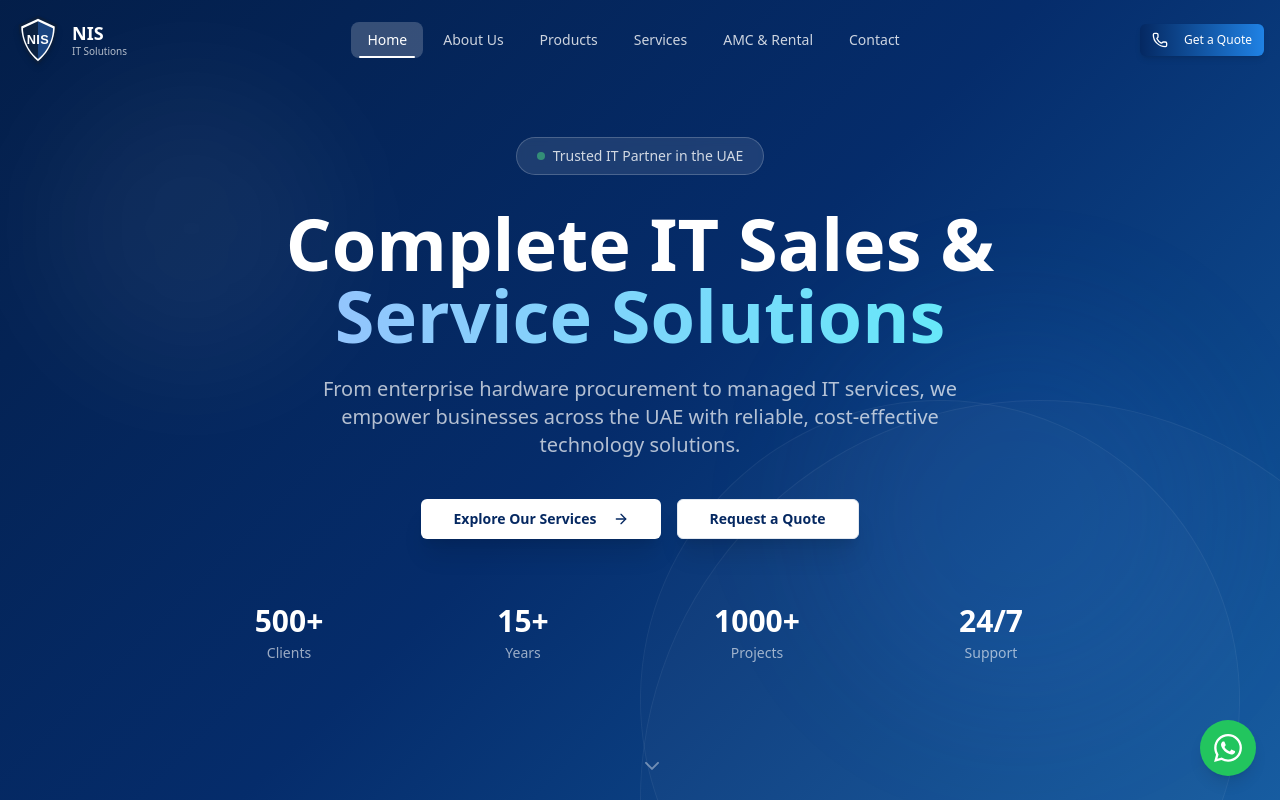
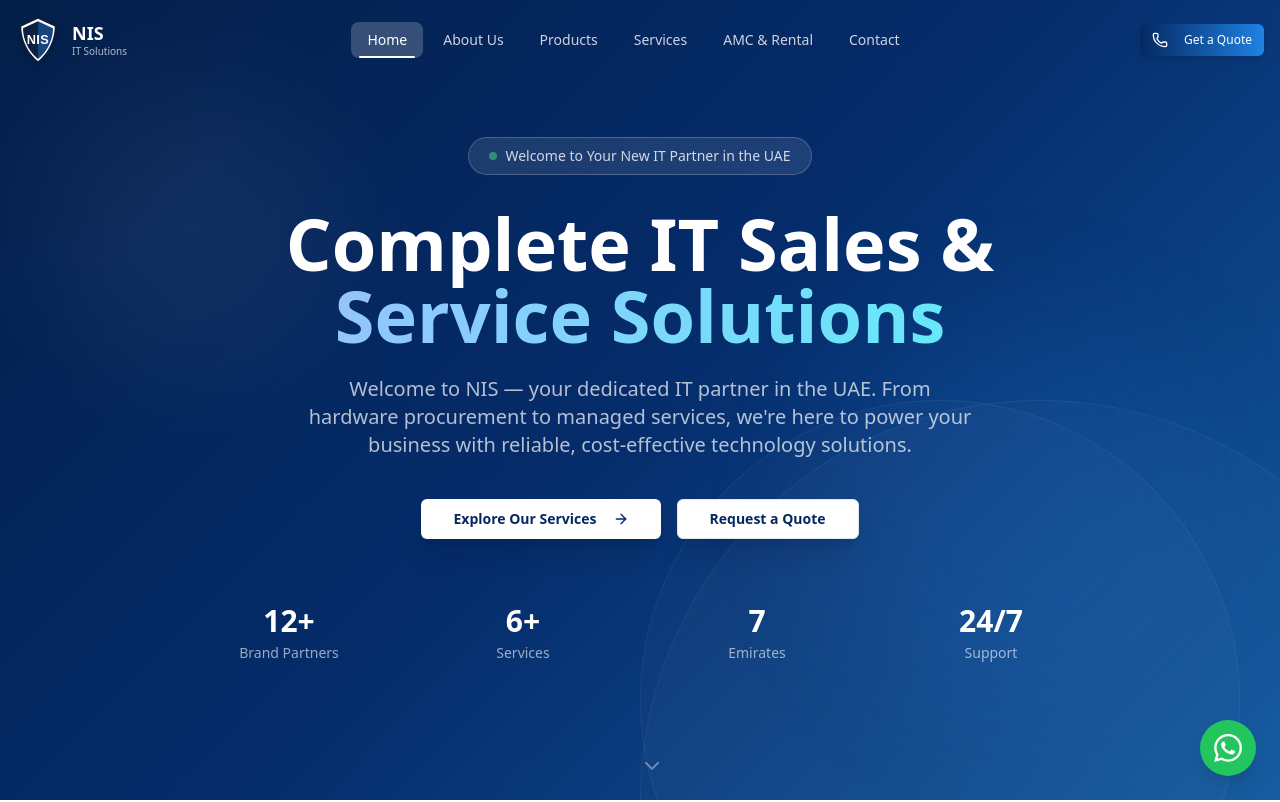
Before and after one commit to Gopal-MD/NIS-Narendhran, a Next.js app: page / in a window 1280 px wide. Shown: the top 802 px of the page. Built offline with nearby package versions, Linux system fonts and the light colour scheme.

Commit message:
Zero out stats for startup, add welcoming messaging

```diff
--- a/src/components/sections/HeroSection.tsx
+++ b/src/components/sections/HeroSection.tsx
@@ -65,7 +65,7 @@ export function HeroSection() {
           >
             <span className="w-2 h-2 rounded-full bg-green-400 animate-pulse" />
             <span className="text-white/80 text-sm font-medium">
-              Trusted IT Partner in the UAE
+              Welcome to Your New IT Partner in the UAE
             </span>
           </motion.div>
 
@@ -87,9 +87,9 @@ export function HeroSection() {
             transition={{ duration: 0.7, delay: 0.6 }}
             className="text-lg md:text-xl text-white/70 max-w-2xl mx-auto mb-10 leading-relaxed"
           >
-            From enterprise hardware procurement to managed IT services, we
-            empower businesses across the UAE with reliable, cost-effective
-            technology solutions.
+            Welcome to NIS — your dedicated IT partner in the UAE. From hardware
+            procurement to managed services, we&apos;re here to power your
+            business with reliable, cost-effective technology solutions.
           </motion.p>
 
           <motion.div
@@ -125,9 +125,9 @@ export function HeroSection() {
             className="mt-16 grid grid-cols-2 md:grid-cols-4 gap-6 md:gap-10"
           >
             {[
-              { value: "500+", label: "Clients" },
-              { value: "15+", label: "Years" },
-              { value: "1000+", label: "Projects" },
+              { value: "12+", label: "Brand Partners" },
+              { value: "6+", label: "Services" },
+              { value: "7", label: "Emirates" },
               { value: "24/7", label: "Support" },
             ].map((stat) => (
               <div key={stat.label} className="text-center">
--- a/src/lib/constants.ts
+++ b/src/lib/constants.ts
@@ -144,9 +144,9 @@ export const PARTNER_BRANDS = [
 ] as const;
 
 export const STATS = [
-  { value: 500, suffix: "+", label: "Clients Served" },
-  { value: 15, suffix: "+", label: "Years Experience" },
-  { value: 1000, suffix: "+", label: "Projects Completed" },
+  { value: 12, suffix: "+", label: "Brand Partners" },
+  { value: 6, suffix: "+", label: "Services Offered" },
+  { value: 7, suffix: "", label: "Emirates Covered" },
   { value: 24, suffix: "/7", label: "Support Available" },
 ] as const;
 
```
